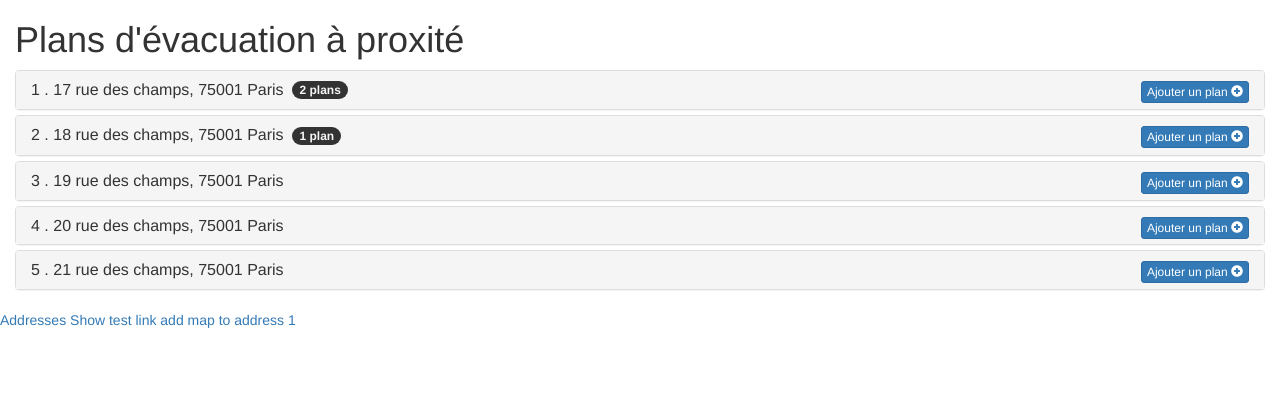
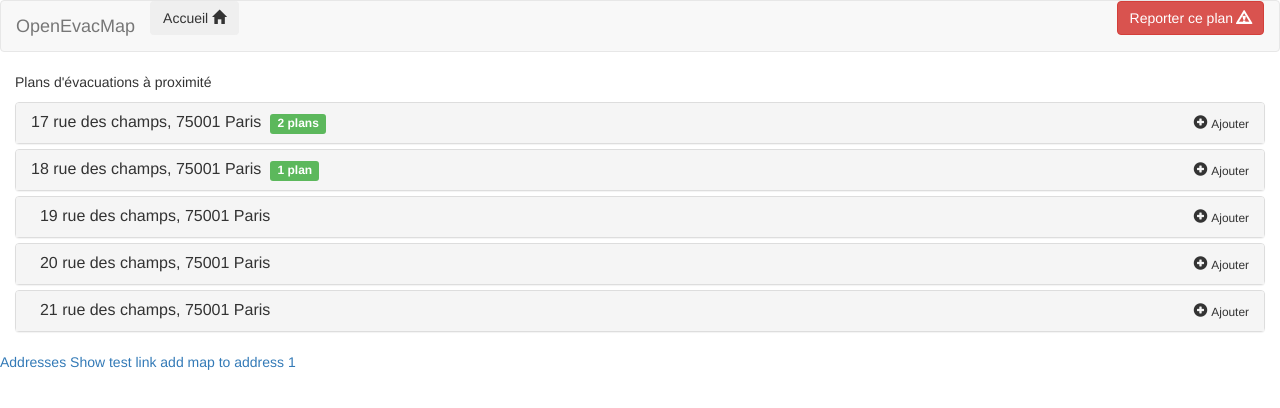
Before and after one commit to openevacmap/openevac-front, a website: page index.html in a window 1280 px wide. Drawn offline with nearby package versions, Linux system fonts and the light colour scheme; some packages are replaced by stand-ins of ours.

Commit message:
add general header

```diff
--- a/index.html
+++ b/index.html
@@ -20,6 +20,20 @@
 
 </head>
 <body>
+
+<nav class="navbar navbar-default">
+    <div class="container-fluid">
+        <!-- Brand and toggle get grouped for better mobile display -->
+        <div class="navbar-header">
+            <a class="navbar-brand" href="#">OpenEvacMap</a>
+        </div>
+        <button class="btn btn-alert" >Accueil <span class="glyphicon glyphicon-home"></button>
+        <button class="btn btn-danger pull-right" ng-click="reportMap()">Reporter ce plan <span class="glyphicon glyphicon-warning-sign"></button>
+
+    </div><!-- /.container-fluid -->
+</nav>
+
+
     <div ui-view></div>
     <a ui-sref="addresses">Addresses</a>
     <a ui-sref="map">Show</a>
--- a/templates/addresses/list.html
+++ b/templates/addresses/list.html
@@ -1,31 +1,41 @@
 <div class="container-fluid">
-    <h1>Plans d'évacuation à proxité</h1>
-
+    <p>Plans d'évacuations à proximité</p>
     <div class="list-group panel-group" id="accordion" role="tablist" aria-multiselectable="true">
         <div class="panel panel-default" ng-repeat="address in addresses track by $index">
+            <div class="panel-heading" role="tab" id="headingOne-{{ $index }}">
+                <div class="row">
+                    <div class="col-xs-10">
+                        <h4 class="panel-title">
 
-            <div class="panel-heading" role="tab" id="headingOne-{{ $index }}">
-                <h4 class="panel-title">
-                    <a role="button" data-toggle="collapse" data-parent="#accordion" href="#collapseOne-{{ $index }}"
+                            <a role="button" data-toggle="collapse" data-parent="#accordion"
+                               href="#collapseOne-{{ $index }}" ng-if="address.maps.length"
                                aria-expanded="false" aria-controls="collapseOne-{{ $index }}">
-                        {{ $index + 1 }} . {{ address.address_label }}
-                        &nbsp;<span class="badge" ng-if="address.maps.length" class="btn btn-primary btn-sm">{{ address.maps.length }}
+                                {{ address.address_label }}
+                            </a>
+                                &nbsp;<span class="label label-success" ng-if="address.maps.length" class="btn btn-primary btn-sm">{{ address.maps.length }}
                            <ng-pluralize count="address.maps.length"
                                          when="{'0': '',
                                                  '1': 'plan',
                                                  'other': 'plans'}">
                            </ng-pluralize>
                            </span>
-                    </a>
-                    <button class="btn btn-primary btn-xs pull-right" type="button"
-                            ui-sref="addMap({id:address.id})">
-                        Ajouter un plan <span class="glyphicon glyphicon-plus-sign" aria-hidden="true"></span>
-                    </button>
+                            <span class="disabled"  ng-if="!address.maps.length">{{ address.address_label }}</span>
 
                         </h4>
                     </div>
+                    <div class="col-xs-2">
+                        <span class="pull-right" type="button"
+                                                  ui-sref="addMap({id:address.id})"><span
+                                                    class="glyphicon glyphicon-plus-sign"
+                                                    aria-hidden="true"></span> <small>Ajouter</small>
+                        </span>
+                    </div>
+                </div>
+                </h4>
+            </div>
 
-            <div id="collapseOne-{{ $index }}" class="panel-collapse collapse" role="tabpanel" ng-if="address.maps.length"
+            <div id="collapseOne-{{ $index }}" class="panel-collapse collapse" role="tabpanel"
+                 ng-if="address.maps.length"
                  aria-labelledby="headingOne-{{ $index }}">
                 <ul class="list-group">
                     <li class="list-group-item" ng-repeat="map in address.maps track by $index">
```
Also changed, not shown: templates/maps/show.html (+1 -17 lines). Lines whose indentation alone changed are shown as unchanged.
